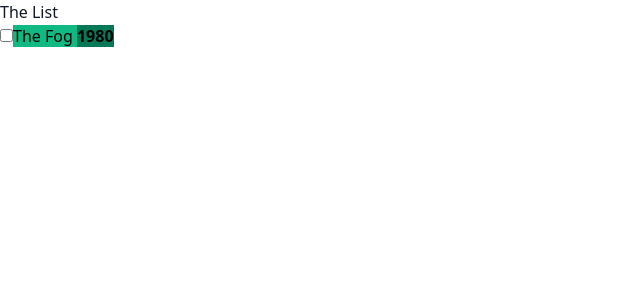
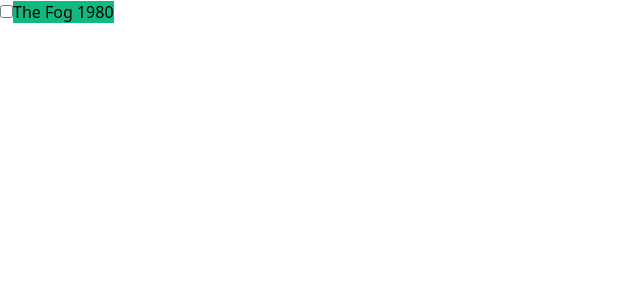
Before and after one commit to Marvling/movie-todo, a React (Create React App) app: page / in a window 1280 px wide. Shown: the top 300 px of the page, without its empty margins (0-640 px from the left). Built offline with nearby package versions, Linux system fonts and the light colour scheme.

Commit message:
trying to re-write the data logic

```diff
--- a/src/App.js
+++ b/src/App.js
@@ -1,14 +1,22 @@
 import React from 'react'
 import TodoItem from './components/TodoItem'
+import todoData from './components/todoData'
 
 class App extends React.Component{
+
+    todoItems = todoData.map(
+        function (items) {
+            return <TodoItem  />
+        }
+    )
+
+
     render (){
 
         return(
 
             <div>
-                <h3 className="text-gray-900">The List </h3>
-                <TodoItem movieName='The Fog' movieYear='1980'/>
+                <TodoItem name='The Fog' year='1980'/>
             </div>
         )
     }
--- a/src/components/TodoItem.js
+++ b/src/components/TodoItem.js
@@ -1,19 +1,20 @@
 import React from 'react'
 
-class TodoItem extends React.Component{
+function ToDoItem(props) {
+    return(
+    <div>
+        <input
+        type='checkbox'
+        id={props.name}
+        />
 
-    render(){
-
-        return (
-            <div>
-                <input type="checkbox"/>
-                <label className = "bg-green-500" >{this.props.movieName} <strong className="bg-green-700">{this.props.movieYear}</strong> </label>
-            </div>
-
-        )
-    }
+        <label
+            htmlFor={props.name}
+            // Tailwind Styles
+            className = "bg-green-500">
+                {props.name} {props.year}
+        </label>
+    </div>)
 }
 
-
-
-export default TodoItem
+export default ToDoItem
--- /dev/null
+++ b/src/components/todoData.js
@@ -0,0 +1,61 @@
+const todoData= [
+    {
+        id:1,
+        name:'The Fog',
+        year:1980,
+        isWatched: true,
+        dateWatched: '',
+    },
+    {
+        id:2,
+        name:'Wrong Rosary',
+        year: 2009,
+        isWatched: true,
+        dateWatched: '',
+
+    },
+    {
+        id:3,
+        name:'The Fly',
+        year: 1986,
+        isWatched: true,
+        dateWatched: '',
+    },
+    {
+        id:4,
+        name:'Lords of The Dead',
+        year: 1989,
+        isWatched: false,
+        dateWatched: '',
+    },
+    {
+        id:5,
+        name:'Neo Tokyo',
+        year: 1987,
+        isWatched: false,
+        dateWatched: '',
+    },
+    {
+        id:6,
+        name:'Cyborg',
+        year: 1989,
+        isWatched: true,
+        dateWatched: '',
+    },
+    {
+        id:7,
+        name:'Witness',
+        year: 1985,
+        isWatched: true,
+        dateWatched: '',
+    },
+    {
+        id:8,
+        name:'Chopping Mall',
+        year: 1986,
+        isWatched: false,
+        dateWatched: '',
+    },
+]
+
+export default todoData
```
